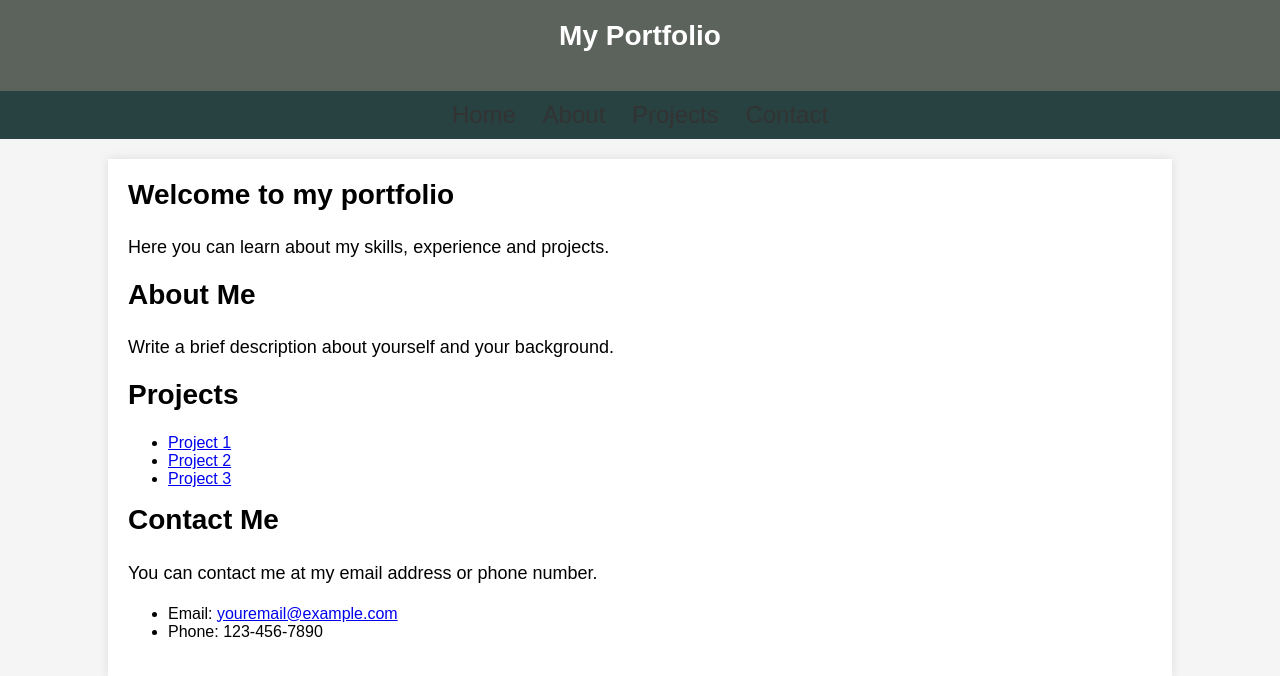
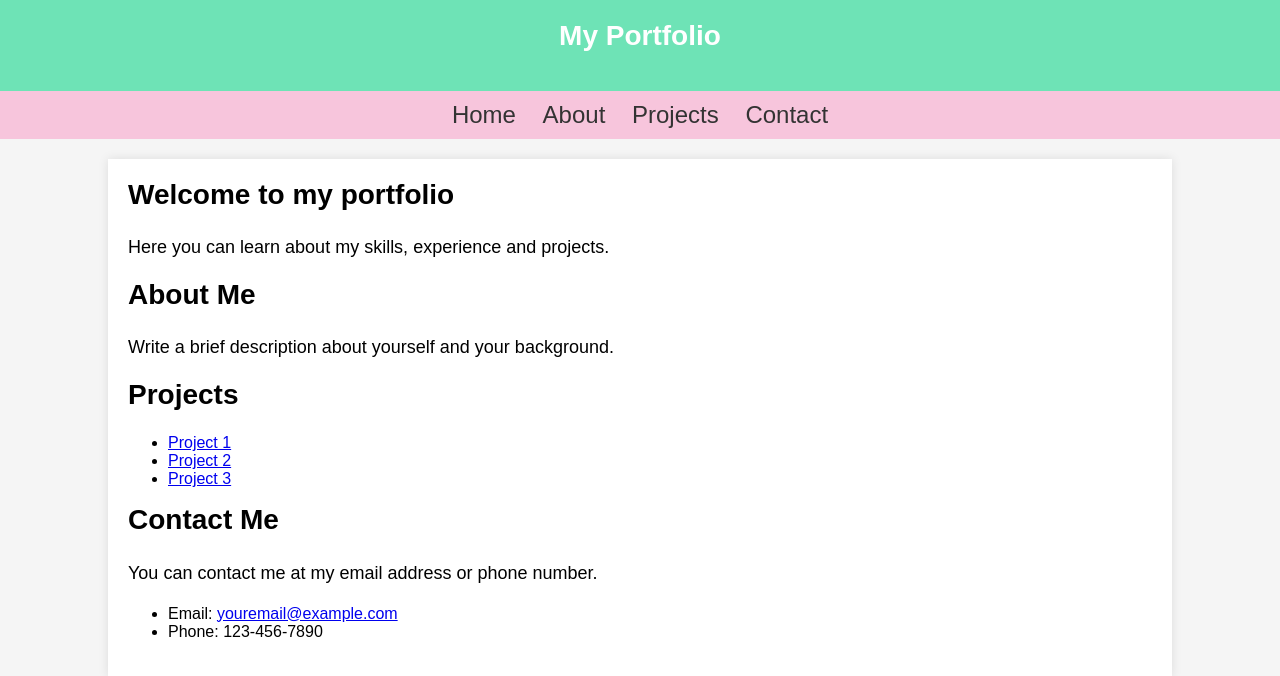
Before and after one commit to CManley01/Portfolio, a plain HTML site: page index.html in a window 1280 px wide. Drawn offline with Linux system fonts and the light colour scheme.

Commit message:
Update index.html

```diff
--- a/index.html
+++ b/index.html
@@ -1,7 +1,7 @@
 <!DOCTYPE html>
 <html>
 <head>
-	<title>My Portfolios</title>
+	<title>My Portfolio</title>
 	<meta charset="UTF-8">
 	<meta name="viewport" content="width=device-width, initial-scale=1.0">
 	<style>
@@ -12,14 +12,14 @@
 			padding: 0;
 		}
 		header {
-			background-color: #5c635d;
+			background-color: #6ee3b6;
 			color: #fff;
 			padding: 20px;
 			text-align: center;
-			font-size: 36px;
+			font-size: 18px; /* Changed to 18px */
 		}
 		nav {
-			background-color: #284141;
+			background-color: #f7c5dc;
 			padding: 10px;
 			text-align: center;
 			font-size: 24px;
```
